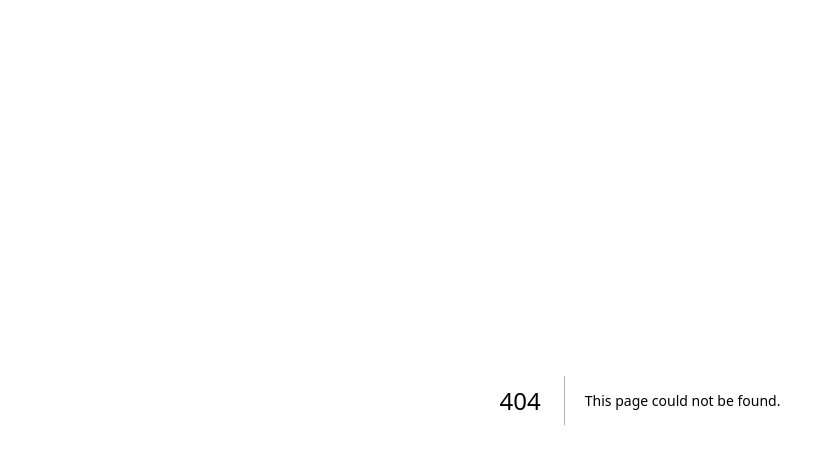
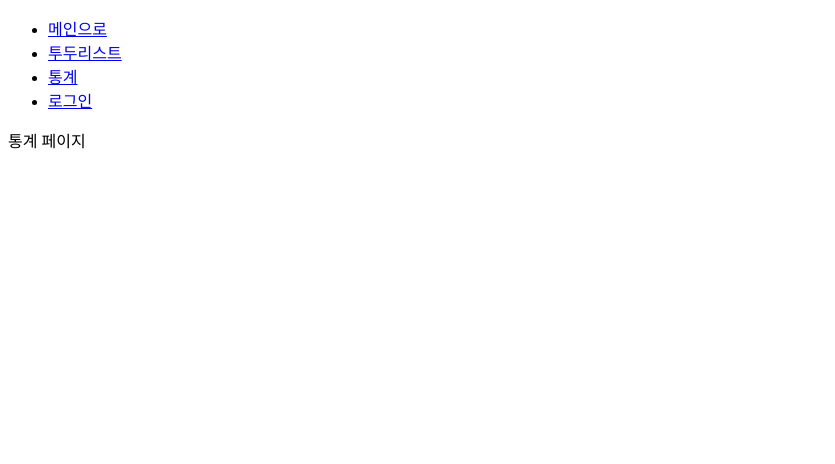
Before and after one commit to somn45/next-todo-chart, a Next.js app: page /stats in a window 1280 px wide. Before the commit this address had no page. Shown: the top 464 px of the page, without its empty margins (0-835 px from the left). Built offline with nearby package versions, Linux system fonts and the light colour scheme.

Commit message:
feat : 통계 메뉴 추가 및 /stats 경로 추가

```diff
--- a/src/app/(private)/layout.tsx
+++ b/src/app/(private)/layout.tsx
@@ -15,6 +15,9 @@ export default function ProtectedLayout({
               <Link href="/todos">투두리스트</Link>
             </li>
             <li>
+              <Link href="/stats">통계</Link>
+            </li>
+            <li>
               <Link href="/login">로그인</Link>
             </li>
           </ul>
--- /dev/null
+++ b/src/app/(private)/stats/page.tsx
@@ -0,0 +1,3 @@
+export default function Stats() {
+  return <div>통계 페이지</div>;
+}
```
